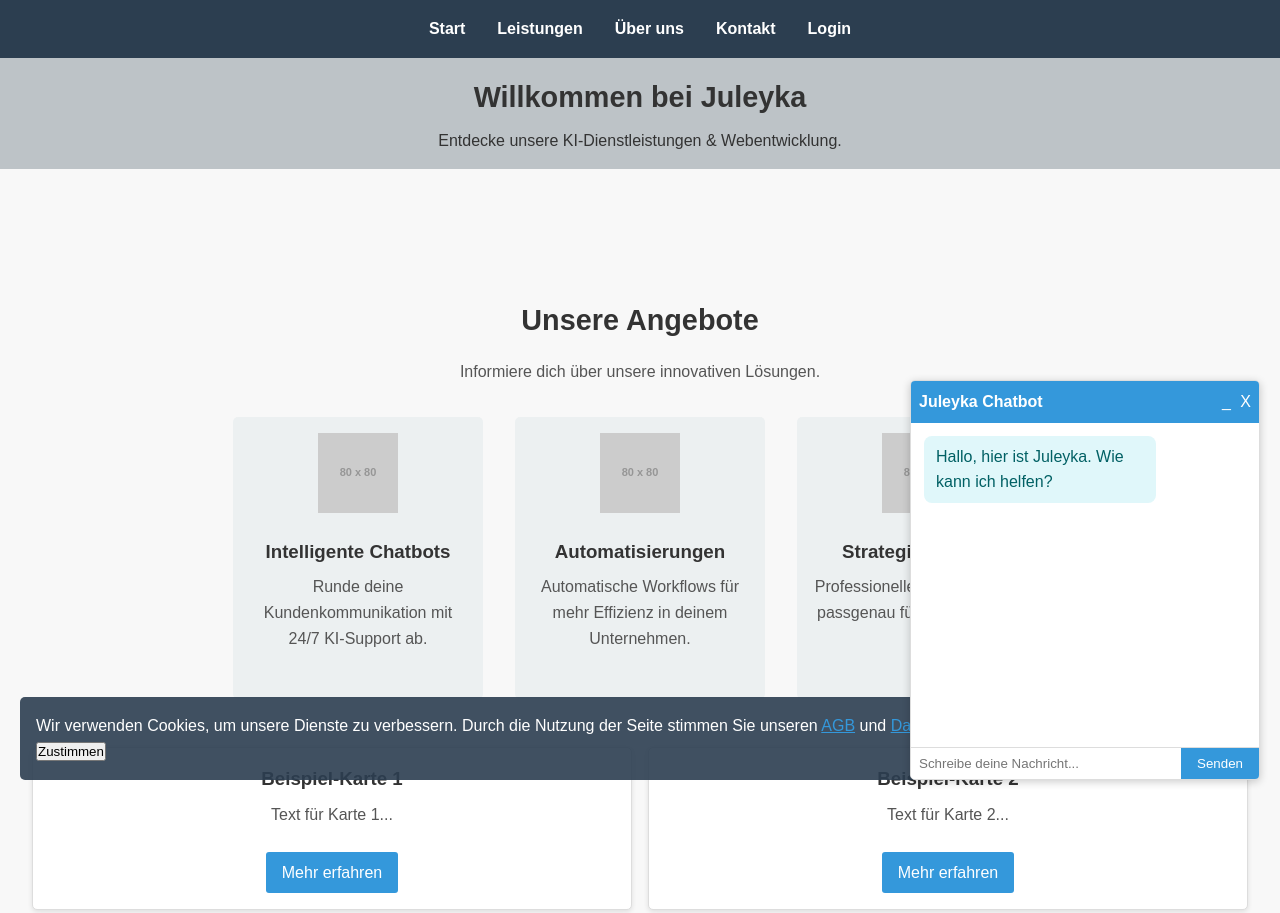
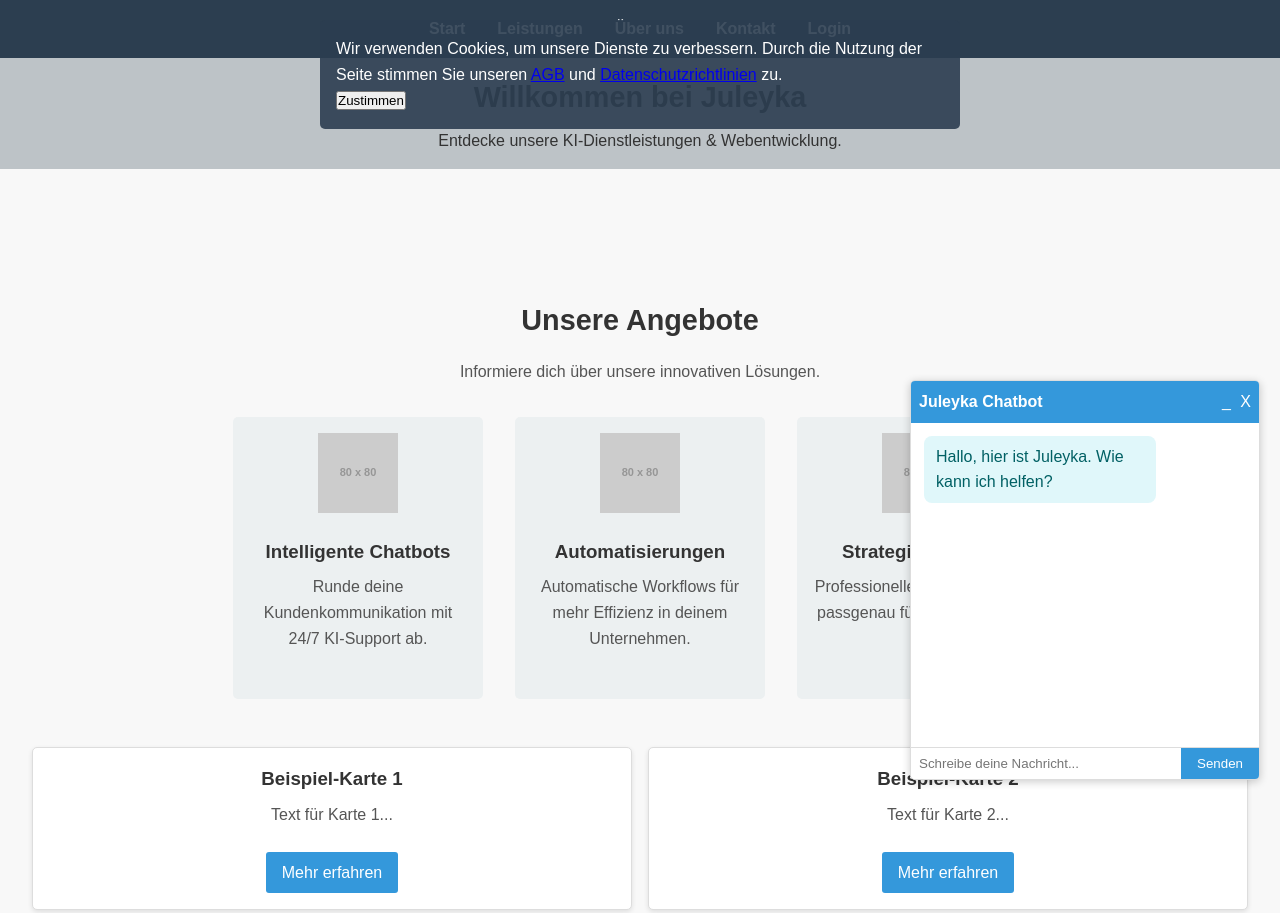
Before and after one commit to JuLeyKa/b, a plain HTML site: page index.html in a window 1280 px wide. Shown: the top 913 px of the page. Drawn offline with Linux system fonts and the light colour scheme; placeholder pictures from the web are drawn by us.

Commit message:
Updates gemacht

```diff
--- a/css/main.css
+++ b/css/main.css
@@ -143,20 +143,17 @@ footer .footer-links a:hover {
   margin-bottom: 0.5rem;
 }
 
-/* Cookie Popup */
+/* Cookie Popup – oben mittig platzieren */
 .cookie-popup {
   position: fixed;
-  bottom: 20px;
-  left: 20px;
+  top: 20px;
+  left: 50%;
+  transform: translateX(-50%);
   background: rgba(44, 62, 80, 0.9);
   color: #fff;
   padding: 1rem;
   border-radius: 5px;
   z-index: 1000;
-}
-
-.cookie-popup a {
-  color: #3498db;
 }
 
 /* Cards */
```
